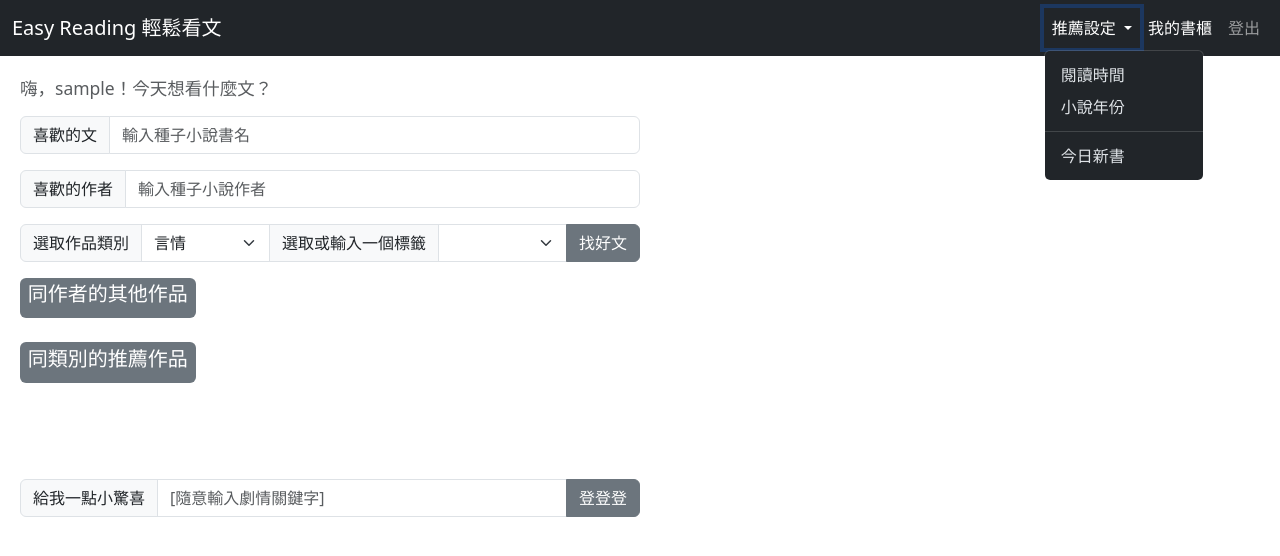
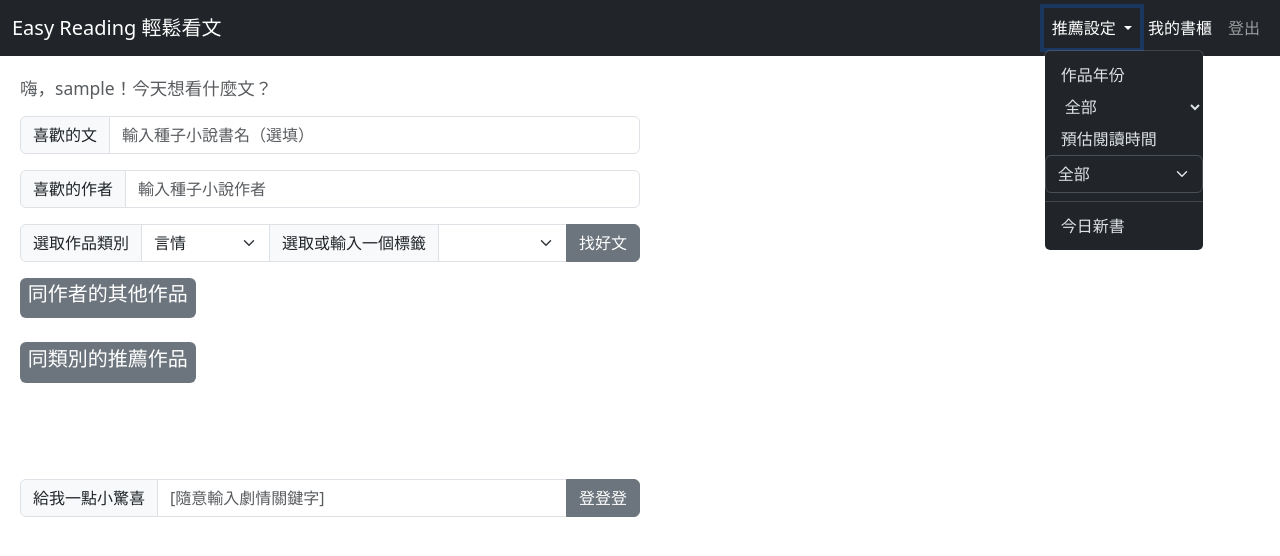
Before and after one commit to vul358/easy-reading, a Django app: page /novels/ in a window 1280 px wide, after a click on "推薦設定". Shown: the top 556 px of the page. Run offline with Django 4.2, Linux system fonts and the light colour scheme; the visitor is signed in with stand-in values (Sample User, id 1).

Commit message:
add year & size filter

```diff
--- a/mysite/settings.py
+++ b/mysite/settings.py
@@ -35,7 +35,7 @@ ALLOWED_HOSTS = [
     'likedream.life',
     'localhost',
     '35.74.46.248',
-    '127.0.0.1'
+    # '127.0.0.1'
 ]
 
 # Application definition
@@ -69,7 +69,7 @@ MIDDLEWARE = [
     "allauth.account.middleware.AccountMiddleware",
 ]
 
-SITE_ID = 1
+SITE_ID = 2
 
 # SOCIALACCOUNT_PROVIDERS = {
 #     'google': {
--- a/novels/urls.py
+++ b/novels/urls.py
@@ -15,5 +15,4 @@ urlpatterns = [
     path("register/", views.register, name="register"),
     path("login/", views.login, name="login"),
     path("logout/", views.logout, name="logout"),
-    path("test/", views.test, name="test"),
 ]
--- a/novels/views.py
+++ b/novels/views.py
@@ -60,7 +60,7 @@ def logout(request):
     return redirect('/novels/home') #重新導向到登入畫面
 
 
-def test(user_id):
+def exclude_novels(user_id):
     user_books = Bookshelf.objects.filter(user_id=user_id)
     exclude_titles = []
     for book in user_books:
@@ -71,13 +71,35 @@ def test(user_id):
     return exclude_titles
 
 
+def transfer_size(size):
+    if size == '2h':
+        range_query = Q('range', size={'lt': '240'})
+    elif size == '5h':
+        range_query = Q('range', size={'gte':'240', 'lt': '600'})
+    elif size == '10h':
+        range_query = Q('range', size={'gte':'600', 'lt': '1200'})
+    elif size == '20h':
+        range_query = Q('range', size={'gte':'1200', 'lt': '2400'})
+    elif size == 'max':
+        range_query = Q('range', size={'gte':'2400'})
+    else:
+        range_query = Q()
+    return range_query
+
+
 def search_novel(request):
     if request.method == 'GET':
         term = request.GET['term']
         user = request.GET['user_id']
-        exclude_titles = test(user)
+        year = request.GET.get('year', '')
+        size = request.GET.get('size', '')
+        exclude_titles = exclude_novels(user)
+        term_query = Q('match', outline = term)
+        year_query = Q() if not year else Q('match', year=year)
         title_query = [Q('match', title=title) for title in exclude_titles]
-        s = NovelsDocument.search().query('bool', must=[Q('match', outline = term)], must_not = title_query)
+        range_query = transfer_size(size)
+        s = NovelsDocument.search().query('bool', must=[term_query, year_query], must_not = title_query)
+        s = s.query(range_query)
         results =[]
         for hit in s[:3]:
             if hit.tags == "":
@@ -86,7 +108,9 @@ def search_novel(request):
                     "author": hit.author,
                     "outline": hit.outline,
                     "url": hit.url,
-                    "category": hit.category
+                    "category": hit.category,
+                    "year": hit.year,
+                    "size": hit.size
                 }
             else:
                 result = {
@@ -95,7 +119,9 @@ def search_novel(request):
                     "tags": hit.tags,
                     "outline": hit.outline,
                     "url": hit.url,
-                    "category": hit.category
+                    "category": hit.category,
+                    "year": hit.year,
+                    "size": hit.size
                 }
             results.append(result)
         results = JsonResponse(results, status = 200, safe=False, json_dumps_params={'ensure_ascii': False})
@@ -107,11 +133,16 @@ def search_author(request):
         author = request.GET['author']
         title = request.GET['title']
         user = request.GET['user_id']
-        exclude_titles = test(user)
+        year = request.GET.get('year', '')
+        size = request.GET.get('size', '')
+        exclude_titles = exclude_novels(user)
         exclude_titles.append(title)
         author_query = Q('match', author = author)
         title_query = [Q('match', title=title) for title in exclude_titles]
-        s = NovelsDocument.search().query('bool',  must=[author_query], must_not=title_query)
+        year_query = Q() if not year else Q('match', year=year)
+        range_query = transfer_size(size)
+        s = NovelsDocument.search().query('bool',  must=[author_query, year_query], must_not=title_query)
+        s = s.query(range_query)
         results = []
         for hit in s:
             if hit.tags == "":
@@ -120,7 +151,9 @@ def search_author(request):
                     "author": hit.author,
                     "outline": hit.outline,
                     "url": hit.url,
-                    "category": hit.category
+                    "category": hit.category,
+                    "year": hit.year,
+                    "size": hit.size
                 }
             else:
                 result = {
@@ -129,7 +162,9 @@ def search_author(request):
                     "tags": hit.tags,
                     "outline": hit.outline,
                     "url": hit.url,
-                    "category": hit.category
+                    "category": hit.category,
+                    "year": hit.year,
+                    "size": hit.size
                 }
             results.append(result)
         if len(results) == 0:
@@ -149,17 +184,22 @@ def search_category(request):
         tag = request.GET['tag']
         title = request.GET['title']
         user = request.GET['user_id']
-        exclude_titles = test(user)
+        year = request.GET.get('year', '')
+        size = request.GET.get('size', '')
+        exclude_titles = exclude_novels(user)
+        year_query = Q() if not year else Q('match', year=year)
+        range_query = transfer_size(size)
         if len(exclude_titles) > 0:
             if title:
                 exclude_titles.append(title)
-            bool_query = Q('bool', must=[Q('match', category=category)], must_not=[Q('match', title=title) for title in exclude_titles])
+            bool_query = Q('bool', must=[Q('match', category=category), year_query], must_not=[Q('match', title=title) for title in exclude_titles])
         else:
-            bool_query = Q('bool', must=[Q('match', category=category)])
+            bool_query = Q('bool', must=[Q('match', category=category), year_query])
         if tag:
             bool_query.should.append(Q('match', tags=tag))
         s = NovelsDocument.search().query(bool_query)
         s = s.sort({"comment": {"order":"desc"}})
+        s = s.query(range_query)
         results =[]
         for hit in s[0:3]:
             if hit.tags == "":
@@ -168,7 +208,9 @@ def search_category(request):
                     "author": hit.author,
                     "outline": hit.outline,
                     "url": hit.url,
-                    "category": hit.category
+                    "category": hit.category,
+                    "year": hit.year,
+                    "size": hit.size
                     }
             else:
                 result = {
@@ -177,7 +219,9 @@ def search_category(request):
                     "tags": hit.tags,
                     "outline": hit.outline,
                     "url": hit.url,
-                    "category": hit.category
+                    "category": hit.category,
+                    "year": hit.year,
+                    "size": hit.size
                     }
             results.append(result)
         results = JsonResponse(results, status = 200, safe=False, json_dumps_params={'ensure_ascii': False})
--- a/templates/index.html
+++ b/templates/index.html
@@ -89,9 +89,31 @@
               <a class="nav-link dropdown-toggle" href="#" role="button" data-bs-toggle="dropdown" aria-expanded="true">
                 推薦設定
               </a>
-              <ul class="dropdown-menu">
-                <li><a class="dropdown-item" href="#">閱讀時間</a></li>
-                <li><a class="dropdown-item" href="#">小說年份</a></li>
+              <ul class="dropdown-menu" aria-labelledby="navbarScrollingDropdown">
+                <li>
+                  <label  class="dropdown-item">作品年份</label>
+                  <select class="dropdown-item" id="year">
+                  <option value="">全部</option>"
+                  <option>2016</option>
+            　　   <option>2017</option>
+            　　   <option>2018</option>
+                  <option>2019</option>
+                  <option>2020</option>
+                  <option>2021</option>
+                  <option>2022</option>
+                  <option>2023</option>
+                </select>
+                </li>
+                <li><label  class="dropdown-item">預估閱讀時間</label>
+                  <select class="form-select" id="size">
+                    <option selected value="">全部</option>
+                    <option value="2h">2小時內</option>
+                    <option value="5h">2~5小時</option>
+                    <option value="10h">5~10小時</option>
+                    <option value="20h">10~20小時</option>
+                    <option value="max">20小時以上</option>
+                  </select>
+                </li>
                 <li><hr class="dropdown-divider"></li>
                 <li><a class="dropdown-item" href="#">今日新書</a></li>
               </ul>
@@ -118,7 +140,7 @@
   <div class="col-6">
   <div class="input-group mb-3">
     <span class="input-group-text" id="basic-addon1">喜歡的文</span>
-    <input type="text" id="title" class="form-control" placeholder="輸入種子小說書名" aria-label="輸入種子小說書名" aria-describedby="basic-addon1">
+    <input type="text" id="title" class="form-control" placeholder="輸入種子小說書名（選填）" aria-label="輸入種子小說書名" aria-describedby="basic-addon1">
   </div>
   <div class="input-group mb-3">
     <span class="input-group-text" id="basic-addon2">喜歡的作者</span>
@@ -144,9 +166,8 @@
       <option>文學</option>
       <option>其他</option>
     </select>
-
     <label class="input-group-text" for="inputGroupSelect01">選取或輸入一個標籤</label>
-    <input type="text" id="input0" list="tag" class="form-select">
+    <input type="text" id="input0" list="tag" class="form-select" >
     <datalist id="tag">
       <option selected>快穿</option>
 　　   <option>爽文</option>
@@ -168,9 +189,35 @@
   </div>
 </div>
 
+<!-- <div class="col-6">
+  <div class="input-group mb-3">
+    <label class="input-group-text" for="inputGroupSelect01">進階設定（選用）</label>
+    <select class="form-select" id="year" placeholder="作品年份">
+      <option selected value="">--作品年份--</option>
+      <option>2016</option>
+　　   <option>2017</option>
+　　   <option>2018</option>
+      <option>2019</option>
+      <option>2020</option>
+      <option>2021</option>
+      <option>2022</option>
+      <option>2023</option>
+    </select>
+    <label class="input-group-text" for="inputGroupSelect01">選取或輸入一個標籤</label>
+    <select class="form-select" id="size">
+      <option selected value="">--預估閱讀時長--</option>
+      <option value="2h">2小時內</option>
+      <option value="5h">2~5小時</option>
+      <option value="10h">5~10小時</option>
+      <option value="20h">10~20小時</option>
+      <option value="max">20小時以上</option>
+    </select>
+    <button type="button" id="search_0" class="btn btn-secondary col-1" >找好文</button>
+  </div>
+</div>
 
 
-    <!-- <label>輸入種子小說書名</label>
+    <label>輸入種子小說書名</label>
     <input type="text" id="title">
     <label>輸入種子小說作者</label>
     <input type="text" id="author">
@@ -244,7 +291,6 @@
       </div>
     <br>
     <span class="badge bg-secondary"><h5>同類別的推薦作品</h5></span>
-    <!-- <h3>同類別的推薦作品</h3> -->
       <div id="categories">
       </div>
     <br>
@@ -255,12 +301,8 @@
     <div class="input-group mb-3">
       <span class="input-group-text" id="basic-addon1">給我一點小驚喜</span>
       <input type="text" id="term" class="form-control" placeholder="[隨意輸入劇情關鍵字]" aria-label="關鍵字" aria-describedby="basic-addon1">
-      <!-- <button type="submit" id="search">推薦好書</button> -->
       <button type="button" id="search" class="btn btn-secondary" >登登登</button>
     </div>
-    <!-- <label>給我一點小驚喜 [隨意輸入感興趣的關鍵字] </label>
-      <input type="text" id="term"> -->
-
     </div>
     <div id="books"></div>
 
@@ -313,6 +355,10 @@
           const bookName = document.createElement("div");
           bookName.className = "title";
           bookName.textContent = item.title;
+
+          const bookYear = document.createElement("div");
+          bookYear.className = "year";
+          bookYear.textContent = item.year;
 
           const author = document.createElement("div");
           author.className = "author";
@@ -370,12 +416,14 @@
                 "author": item.author,
                 "outline": item.outline,
                 "url": item.url,
-                "category": item.category
+                "category": item.category,
+                "year": item.year
             };
             bookMark(data);
           });
 
           bookDiv.appendChild(bookName);
+          bookDiv.appendChild(bookYear);
           bookDiv.appendChild(author);
           bookDiv.appendChild(cat);
           bookDiv.appendChild(tags)
@@ -388,8 +436,8 @@
       }
     }}
 
-    function fetchProducts(term) {
-      fetch("/novels/search_novel/?term=" + encodeURIComponent(term) + "&user_id=" + user)
+    function fetchProducts(term, year, size) {
+      fetch("/novels/search_novel/?term=" + encodeURIComponent(term) + "&user_id=" + user + "&size=" + encodeURIComponent(size) + "&year=" + year)
         .then(resp => resp.json())
         .then(data => insertBooks(data, "books"))
         .catch(error => console.error("Error fetching products:", error));
@@ -398,12 +446,14 @@
     const search_novel = document.getElementById("search");
     search_novel.addEventListener("click", () => {
         const term = document.getElementById("term").value;
-        fetchProducts(term)
+        const year = document.getElementById("year").value;
+        const size = document.getElementById("size").value;
+        fetchProducts(term, year, size)
     })
 
 
-    function fetchNovels(author, title) {
-      fetch("/novels/search_author/?author=" + encodeURIComponent(author) + "&title=" + encodeURIComponent(title)+ "&user_id=" + user)
+    function fetchNovels(author, title, year, size) {
+      fetch("/novels/search_author/?author=" + encodeURIComponent(author) + "&title=" + encodeURIComponent(title)+ "&user_id=" + user + "&size=" + encodeURIComponent(size) + "&year=" + year)
         .then(resp => resp.json())
         .then(data => insertBooks(data, "novels"))
         .catch(error => console.error("Error fetching products:", error));
@@ -413,12 +463,14 @@
     search_book.addEventListener("click", () => {
         const author = document.getElementById("author").value;
         const title = document.getElementById("title").value;
-        fetchNovels(author, title)
+        const year = document.getElementById("year").value;
+        const size = document.getElementById("size").value;
+        fetchNovels(author, title, year, size)
     })
 
 
-    function fetchCategories(category, tag, title) {
-      fetch("/novels/search_category/?category=" + encodeURIComponent(category) + "&tag=" + encodeURIComponent(tag) + "&title=" + encodeURIComponent(title) + "&user_id=" + user)
+    function fetchCategories(category, tag, title, year, size) {
+      fetch("/novels/search_category/?category=" + encodeURIComponent(category) + "&tag=" + encodeURIComponent(tag) + "&title=" + encodeURIComponent(title) + "&user_id=" + user + "&size=" + encodeURIComponent(size) + "&year=" + year)
         .then(resp => resp.json())
         .then(data => insertBooks(data, "categories"))
         .catch(error => console.error("Error fetching products:", error));
@@ -429,8 +481,38 @@
         const category = document.getElementById("category").value;
         const tag = document.getElementById("input0").value;
         const title = document.getElementById("title").value;
-        fetchCategories(category, tag, title)
+        const year = document.getElementById("year").value;
+        const size = document.getElementById("size").value;
+        fetchCategories(category, tag, title, year, size)
     })
+
+    // const year_setting = document.getElementById("year");
+    // year_setting.addEventListener("click", () => {
+    //   const term = document.getElementById("term").value;
+    //   const author = document.getElementById("author").value;
+    //   const title = document.getElementById("title").value;
+    //   const year = document.getElementById("year").value;
+    //   const size = document.getElementById("size").value;
+    //   const category = document.getElementById("category").value;
+    //   const tag = document.getElementById("input0").value;
+    //   fetchProducts(term, year, size);
+    //   fetchCategories(category, tag, title, year, size);
+    //   fetchNovels(author, title, year, size);
+    // })
+
+    // const size_setting = document.getElementById("size");
+    // size_setting.addEventListener("click", () => {
+    //   const term = document.getElementById("term").value;
+    //   const author = document.getElementById("author").value;
+    //   const title = document.getElementById("title").value;
+    //   const year = document.getElementById("year").value;
+    //   const size = document.getElementById("size").value;
+    //   const category = document.getElementById("category").value;
+    //   const tag = document.getElementById("input0").value;
+    //   fetchProducts(term, year, size);
+    //   fetchCategories(category, tag, title, year, size);
+    //   fetchNovels(author, title, year, size);
+    // })
 
     </script>
   </div>
```
